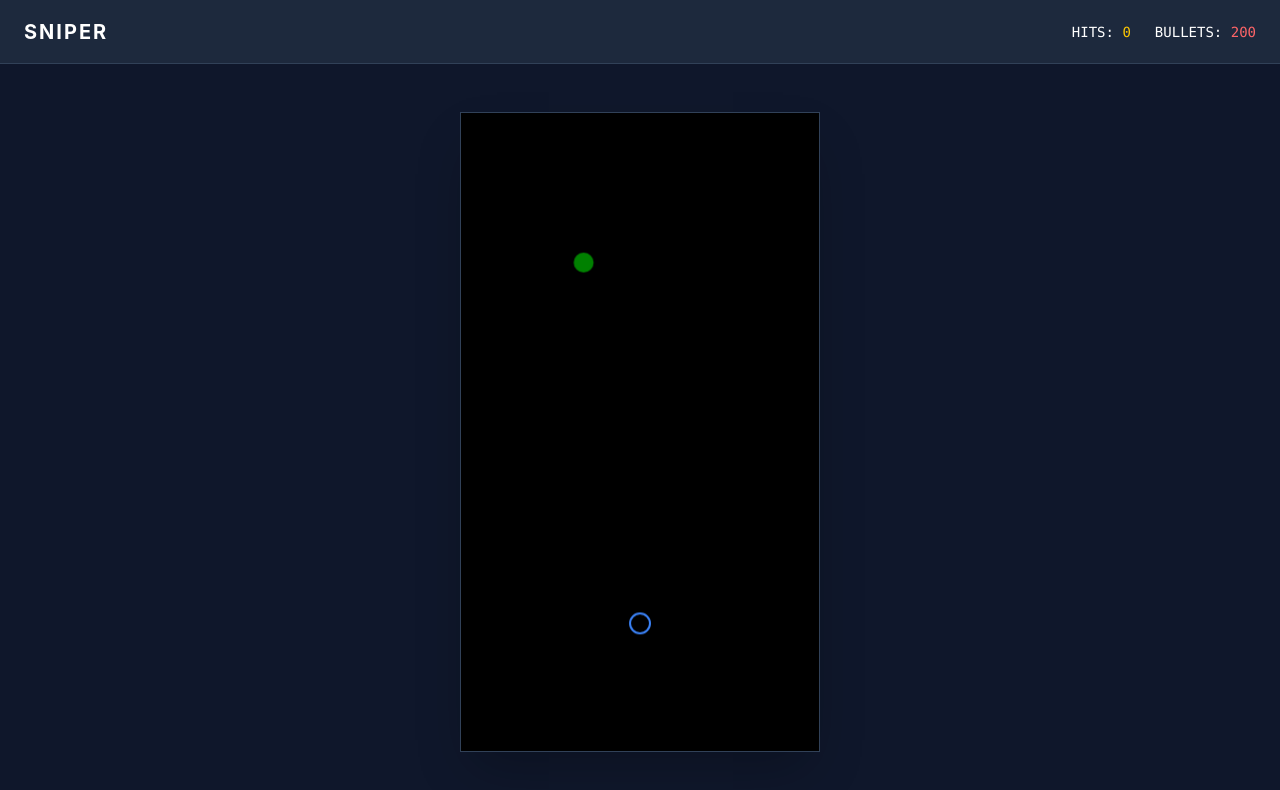
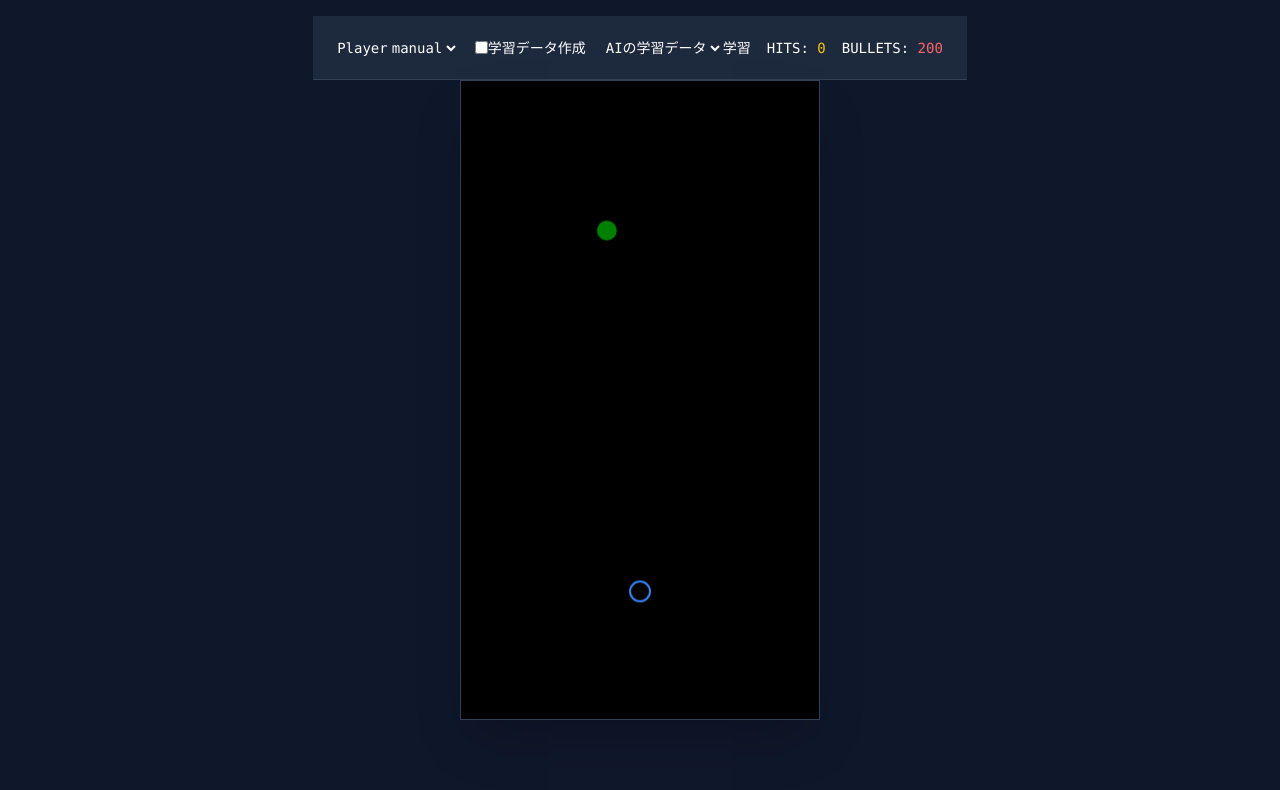
Before and after one commit to toyohisa2nakada/sniper-app, a React (Vite) app: page / in a window 1280 px wide. Shown: the top 790 px of the page. Built offline with nearby package versions, Linux system fonts and the light colour scheme.

Commit message:
ドキュメント修正、header.tsxの廃止、ヘッダーにゲーム設定など追加

```diff
--- a/src/App.tsx
+++ b/src/App.tsx
@@ -1,21 +1,11 @@
 import './App.css'
-import { useRef } from 'react';
-import Header, { type HeaderHandle } from './components/Header';
-import { type GameState } from './models/game';
 import GameCanvas from './components/GameCanvas';
 
 function App() {
-  const headerHandleRef = useRef<HeaderHandle>(null)
-  function onGameStateChange(gameState: GameState) {
-    headerHandleRef.current?.updateGameState(gameState);
-  }
 
   return (
     <div className="flex flex-col h-screen bg-slate-900 overflow-hidden">
-      <Header ref={headerHandleRef} />
-      <main className="flex-1 flex items-center justify-center p-4">
-        <GameCanvas onGameStateChange={onGameStateChange} />
-      </main>
+      <GameCanvas />
     </div>
   );
 }
--- a/src/components/GameCanvas.tsx
+++ b/src/components/GameCanvas.tsx
@@ -1,14 +1,11 @@
-import { useEffect, useRef } from 'react';
+import { useEffect, useRef, useState } from 'react';
 import { useGameLoop } from '../hooks/useGameLoop';
 import type { GameState } from '../models/game';
 import { GAME_CONFIG } from '../models/game';
-import { getNextBullet } from '../extentions/agent';
+import { getNextBullet, type AGENT_TYPES } from '../extentions/agent';
 
-interface GameCanvasProps {
-    onGameStateChange: (gameState: GameState) => void;
-}
 
-export default function GameCanvas({ onGameStateChange }: GameCanvasProps) {
+export default function GameCanvas() {
     const gameState = useRef<GameState>({
         hitCount: 0,
         remainingBullets: GAME_CONFIG.MAX_BULLETS,
@@ -29,12 +26,34 @@ export default function GameCanvas({ onGameStateChange }: GameCanvasProps) {
         }],
         bullets: [],
     });
+    const hitCountRef = useRef<HTMLSpanElement>(null);
+    const remainingBulletsRef = useRef<HTMLSpanElement>(null);
     const canvasRef = useRef<HTMLCanvasElement>(null);
+    const [agentType, setAgentType] = useState<AGENT_TYPES>("manual");
+    const [datasetName, setDatasetName] = useState<string | null>(null)
 
     useGameLoop((dt) => {
         updateGame(dt);
         drawGame();
     });
+
+    function onGameStateChange(state: GameState) {
+        if (!hitCountRef.current || !remainingBulletsRef.current) {
+            return;
+        }
+        hitCountRef.current.textContent = state.hitCount.toString();
+        remainingBulletsRef.current.textContent = state.remainingBullets.toString();
+        return;
+    }
+    function handleAgentTypeChange(event: React.ChangeEvent<HTMLSelectElement>) {
+        setAgentType(event.target.value as AGENT_TYPES);
+    }
+    function handleDatasetNameChange(event: React.ChangeEvent<HTMLSelectElement>) {
+        setDatasetName(event.target.value);
+    }
+    function handleStartLearning() {
+        console.log(datasetName);
+    }
 
     const updateGame = (dt: number) => {
         gameState.current.enemies.forEach(enemy => {
@@ -106,27 +125,77 @@ export default function GameCanvas({ onGameStateChange }: GameCanvasProps) {
     };
 
     useEffect(() => {
-        const handleKeyDown = (e: KeyboardEvent) => {
-            if (e.code === 'Space') {
-                const bullet = getNextBullet(gameState.current);
+        const emit = (e: MouseEvent | null) => {
+            const bullet = getNextBullet(agentType, gameState.current, e);
             if (bullet) {
                 gameState.current.bullets.push(bullet);
                 gameState.current.remainingBullets -= 1;
                 onGameStateChange(gameState.current);
             }
         }
+        const handleKeyDown = (e: KeyboardEvent) => {
+            if (e.code === 'Space') {
+                emit(null);
+            }
         };
         window.addEventListener('keydown', handleKeyDown);
+
+        const handleMouseClick = (e: MouseEvent) => {
+            emit(e);
+        }
+        const canvasRef_bk = canvasRef.current;
+        canvasRef_bk?.addEventListener('click', handleMouseClick);
+
         onGameStateChange(gameState.current);
-        return () => window.removeEventListener('keydown', handleKeyDown);
-    }, [])
+        return () => {
+            window.removeEventListener('keydown', handleKeyDown);
+            canvasRef_bk?.removeEventListener('click', handleMouseClick);
+        }
+    }, [agentType]);
 
     return (
+        <main className="flex flex-col items-center justify-center p-4">
+            <header className="h-16 bg-slate-800 text-white flex items-center justify-between px-6 border-b border-slate-700 gap-4 font-mono text-sm">
+                <div className="flex items-center gap-0 bg-inherit">
+                    <label htmlFor="agent-select">Player</label>
+                    <select
+                        id="agent-select"
+                        name="agentType"
+                        className="bg-inherit"
+                        value={agentType}
+                        onChange={handleAgentTypeChange}
+                    >
+                        <option value="manual">manual</option>
+                        <option value="linear">linear</option>
+                        <option value="random">random</option>
+                    </select>
+                </div>
+                <div className="flex items-center gap-0 bg-inherit">
+                    <input id="create-trainingData" type="checkbox" className="px-3 bg-blue-500 text-white rounded hover:bg-blue-600" />
+                    <label htmlFor="create-trainingData">学習データ作成</label>
+                </div>
+                <div className="flex items-center gap-0 bg-inherit">
+                    <select
+                        id="dataset-select"
+                        name="dataset-name"
+                        className="bg-inherit"
+                        value={datasetName ?? ""}
+                        onChange={handleDatasetNameChange}
+                    >
+                        <option value="null">AIの学習データ</option>
+                        <option value="1">AIの学習データ</option>
+                    </select>
+                    <button onClick={handleStartLearning}>学習</button>
+                </div>
+                <div>HITS: <span ref={hitCountRef} className="text-yellow-400">0</span></div>
+                <div>BULLETS: <span ref={remainingBulletsRef} className="text-red-400">10</span></div>
+            </header>
             <canvas
                 ref={canvasRef}
                 width={GAME_CONFIG.SCREEN_WIDTH}
                 height={GAME_CONFIG.SCREEN_HEIGHT}
                 className="bg-black w-full max-w-[360px] aspect-[9/16] shadow-2xl touch-none border border-slate-700"
             />
+        </main>
     );
 }
--- a/src/components/Header.tsx
+++ /dev/null
@@ -1,32 +0,0 @@
-import { useImperativeHandle, forwardRef, useRef } from 'react';
-import type { GameState } from '../models/game';
-
-export interface HeaderHandle {
-    updateGameState: (gameState: GameState) => void;
-}
-
-export const Header = forwardRef<HeaderHandle>((_, ref) => {
-    const hitCountRef = useRef<HTMLSpanElement>(null);
-    const remainingBulletsRef = useRef<HTMLSpanElement>(null);
-    useImperativeHandle(ref, () => ({
-        updateGameState: (gameState: GameState) => {
-            if(!hitCountRef.current || !remainingBulletsRef.current){
-                return;
-            }
-            hitCountRef.current.textContent = gameState.hitCount.toString();
-            remainingBulletsRef.current.textContent = gameState.remainingBullets.toString();
-            return;
-        }
-    }));
-    return (
-        <header className="h-16 bg-slate-800 text-white flex items-center justify-between px-6 border-b border-slate-700">
-            <h1 className="text-xl font-bold tracking-widest">SNIPER</h1>
-            <div className="flex gap-6 text-sm font-mono text-right">
-                <div>HITS: <span ref={hitCountRef} className="text-yellow-400">0</span></div>
-                <div>BULLETS: <span ref={remainingBulletsRef} className="text-red-400">10</span></div>
-            </div>
-        </header>
-    );
-});
-Header.displayName = 'Header';
-export default Header;
--- a/src/extentions/agent.ts
+++ b/src/extentions/agent.ts
@@ -1,7 +1,20 @@
 import type { GameState, Bullet } from '../models/game';
 import { GAME_CONFIG } from '../models/game';
 
-const AGENT_TYPE = "linear";
+export type AGENT_TYPES = "linear" | "manual" | "random";
+
+function getNextManualBullet(state: GameState, mouseEvent: MouseEvent): Bullet | null {
+  const direction = Math.atan2(mouseEvent.offsetY - state.player.y, mouseEvent.offsetX - state.player.x);
+  return {
+    id: Math.random().toString(),
+    x: state.player.x,
+    y: state.player.y,
+    direction,
+    speed: GAME_CONFIG.BULLET_SPEED,
+    size: GAME_CONFIG.BULLET_SIZE,
+    color: GAME_CONFIG.BULLET_COLOR,
+  };
+}
 
 function getNextRandomBullet(state: GameState): Bullet | null {
   return {
@@ -47,11 +60,13 @@ function getLinearPredictiveBullet(state: GameState): Bullet | null {
   };
 }
 
-export const getNextBullet = (state: GameState): Bullet | null => {
-  if (AGENT_TYPE === "linear") {
+export const getNextBullet = (agentType:AGENT_TYPES, state: GameState, mouseEvent: MouseEvent | null): Bullet | null => {
+  if (agentType === "linear") {
     return getLinearPredictiveBullet(state);
-  } else if (AGENT_TYPE === "random") {
+  } else if (agentType === "random") {
     return getNextRandomBullet(state);
+  } else if (agentType === "manual" && mouseEvent !== null) {
+    return getNextManualBullet(state, mouseEvent);
   }
   return null;
 }
```
Also changed, not shown: 1 other file (tests, documents, lock files or other folders). Lines whose indentation alone changed are shown as unchanged.
